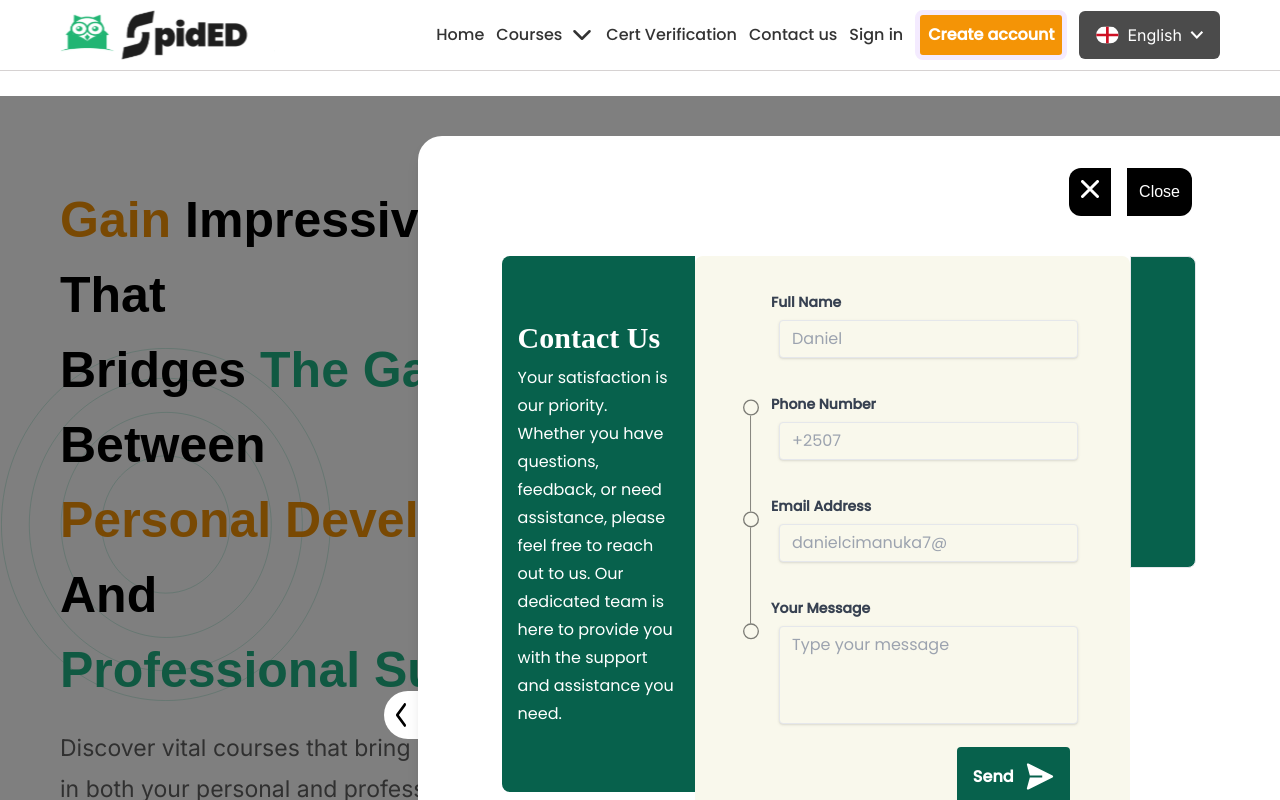
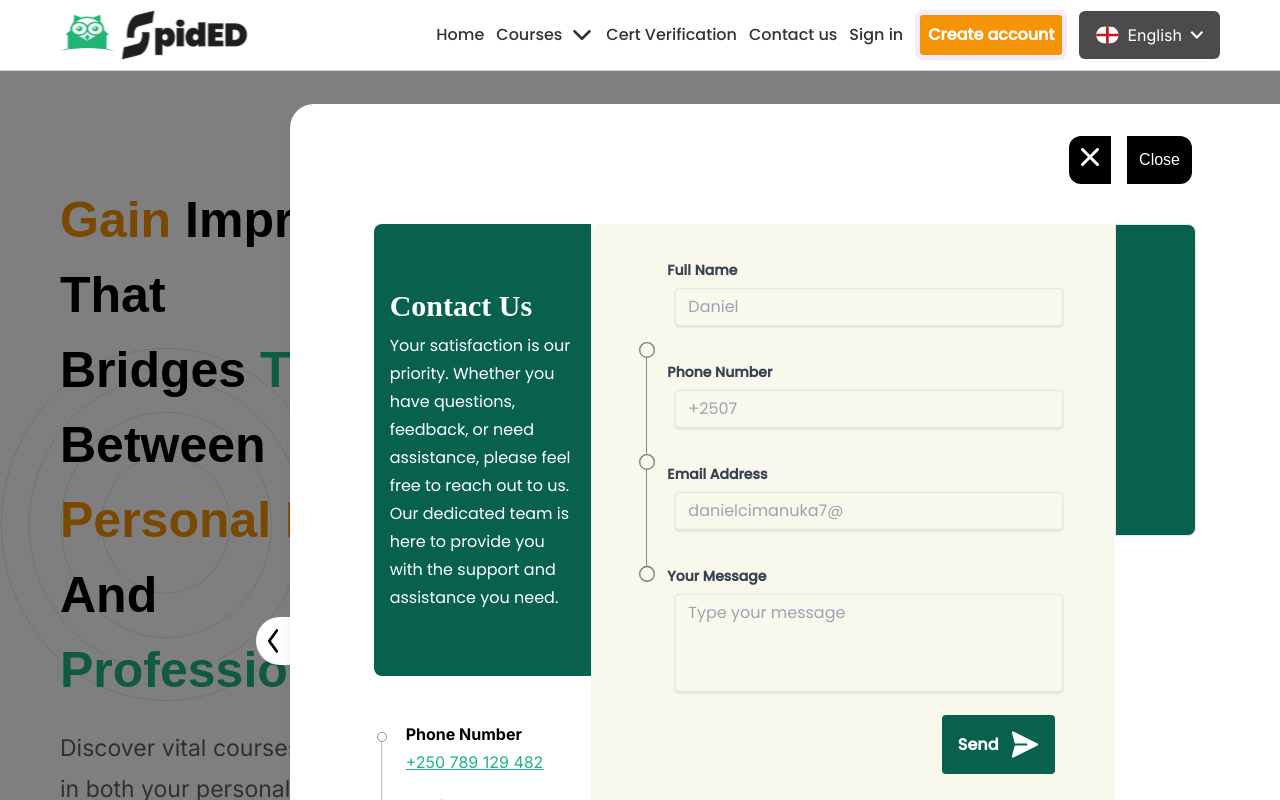
Before and after one commit to stevenmukama/Elearningproject-Fe, a React (Vite) app: page / in a window 1280 px wide. Both pictures are taken after a click on the link "Contact us". Shown: the top 800 px of the page. Built offline with nearby package versions, Linux system fonts and the light colour scheme; a web font is replaced by a local one.

Commit message:
add more changes

```diff
--- a/src/components/Navbar.jsx
+++ b/src/components/Navbar.jsx
@@ -379,7 +379,7 @@ const Navbar = () => {
 			)}
 
 			{isContactFormOpen && (
-				<div className='absolute z-10 flex pt-10 pl-[30%] pb-10 items-center justify-center bg-black bg-opacity-50 top-[6rem]'>
+				<div className='absolute z-10 flex pt-10 pl-[20%] pb-10 items-center justify-center bg-black bg-opacity-50 top-[4rem]'>
 					<div
 						className='p-3 bg-white rounded-tl-full rounded-bl-full cursor-pointer'
 						onClick={() => setIsContactFormOpen(false)}>
```
